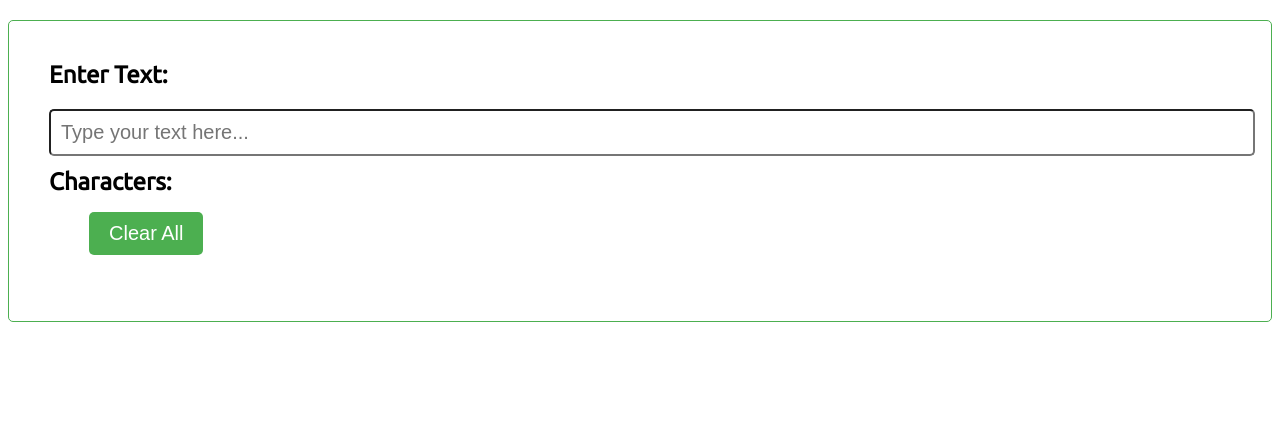
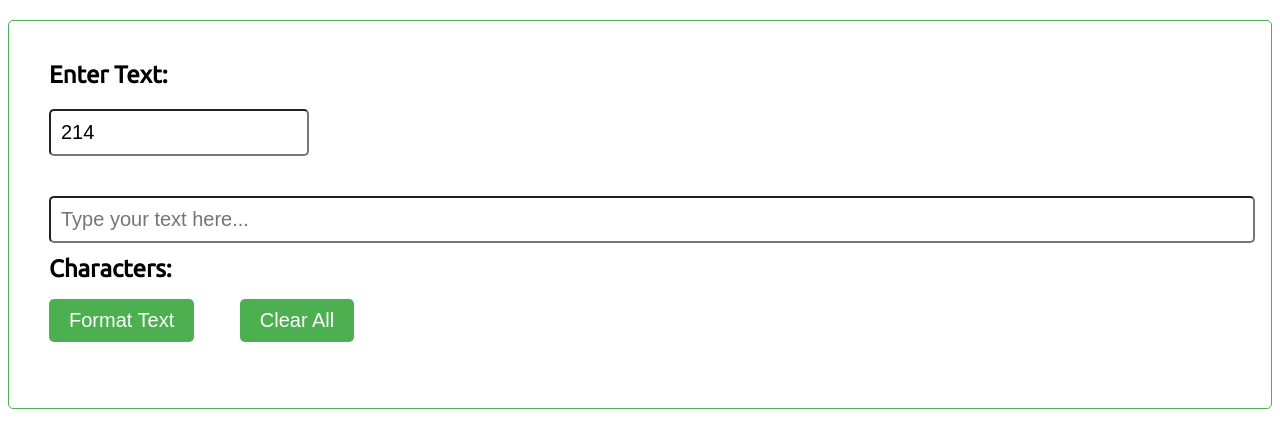
Before and after one commit to Derrick-Nuby/Rwanda-Traffic-Guide-Project, a plain HTML site: page index.html in a window 1280 px wide. Drawn offline with Linux system fonts and the light colour scheme.

Commit message:
function calls on buttons updated

```diff
--- a/index.html
+++ b/index.html
@@ -7,9 +7,11 @@
 <body>
     <div class="container">
         <label for="textInput">Enter Text:</label>
+        <br>
+        <input type="number" id="numberInput" placeholder="Number here..." value="214">
         <input type="text" id="textInput" placeholder="Type your text here...">
         <p id="characterCount">Characters:</p>
-        <!-- <button id="formatButton" onclick="formatText()">Format Text</button> -->
+        <button id="formatButton" onclick="formatText()">Format Text</button>
         <button id="clearAll" onclick="clearAll()">Clear All</button>
         <p id="formattedText"></p>
     </div>
```
